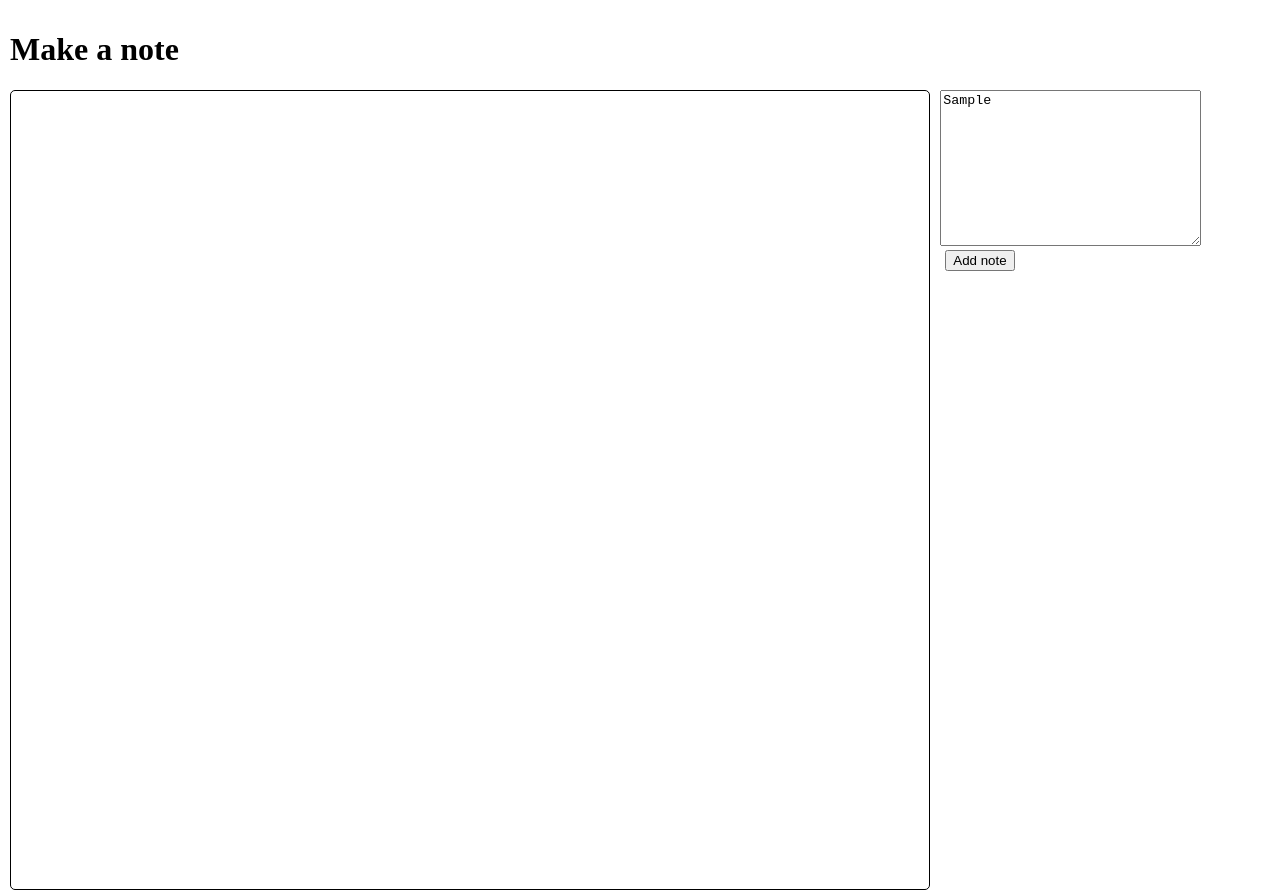
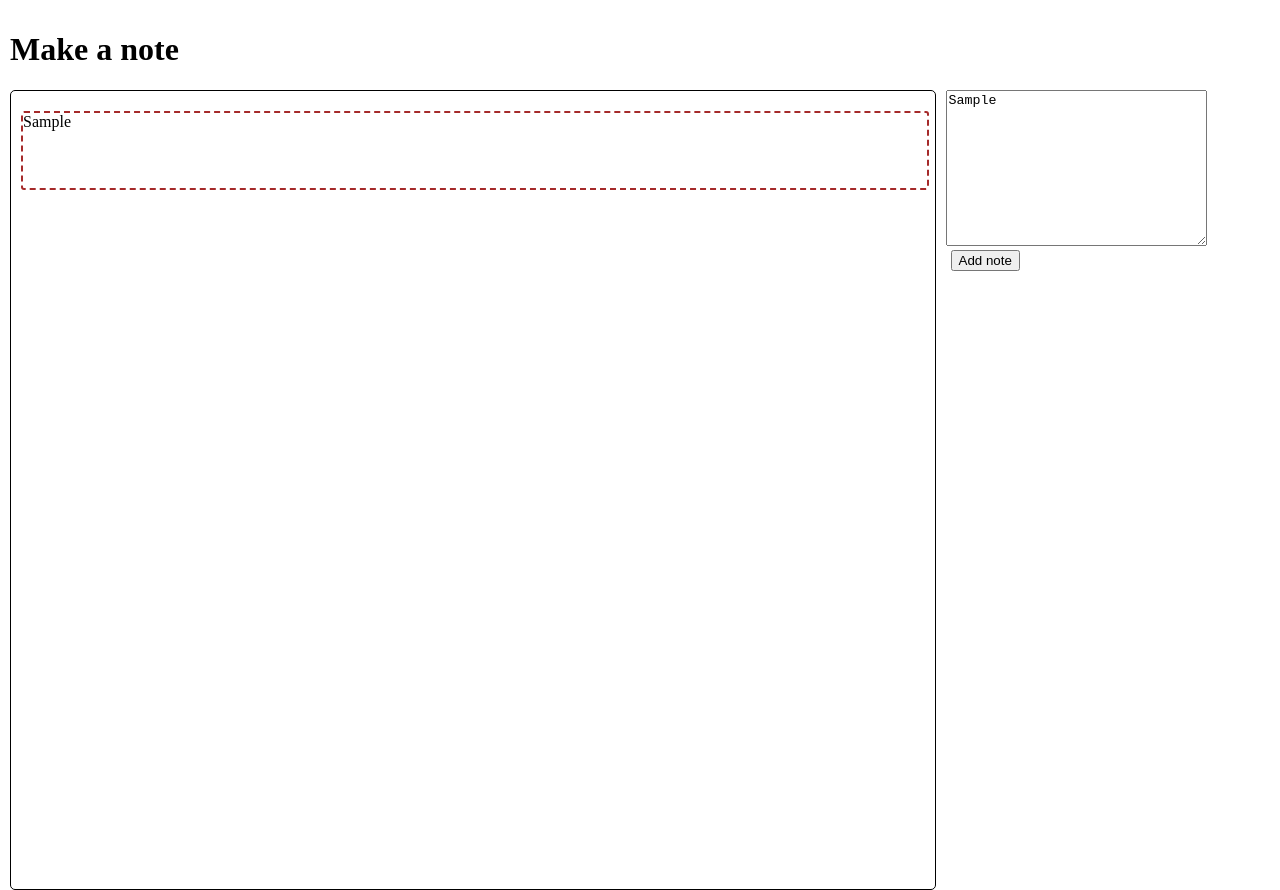
Before and after one commit to andranikm97/just-do-it, a website: page Notes-App/index.html in a window 1280 px wide. Both pictures are taken after typing "Sample" into the empty fields and a click on the button "Add note". Drawn offline with nearby package versions, Linux system fonts and the light colour scheme.

Commit message:
Notes App: get basic functionality working

```diff
--- a/Notes-App/index.html
+++ b/Notes-App/index.html
@@ -5,6 +5,7 @@
     <meta http-equiv="X-UA-Compatible" content="IE=edge" />
     <meta name="viewport" content="width=device-width, initial-scale=1.0" />
     <title>Notes App</title>
+    <script src="https://ajax.googleapis.com/ajax/libs/jquery/3.5.1/jquery.min.js"></script>
     <link rel="stylesheet" href="./styles.css" />
   </head>
   <body>
@@ -22,5 +23,7 @@
         <button type="button" id="add-button">Add note</button>
       </div>
     </div>
+
+    <script src="./index.js"></script>
   </body>
 </html>
--- a/Notes-App/index.js
+++ b/Notes-App/index.js
@@ -0,0 +1,25 @@
+// Add jquery
+// setup a listener for the button
+// link button click to fetching the value of the text box
+// design a functional component that will be the note
+// inject notes into the notes container
+// add date and title to note
+
+let addButton = $('#add-button');
+let inputContent = $('#note-input');
+let notes = $('#notes');
+
+addButton.click(() => {
+  if (inputContent.val()) {
+    notes.prepend(makeNote(inputContent.val()));
+  }
+
+  // inputContent.val('');
+});
+
+function makeNote(text) {
+  let note = `<div class="note">
+  <p>${text}</p>
+  </div>`;
+  return note;
+}
--- a/Notes-App/styles.css
+++ b/Notes-App/styles.css
@@ -28,6 +28,21 @@ body {
   border-radius: 5px;
   flex-basis: 75%;
   overflow: scroll;
+  padding: 10px;
+}
+
+.note {
+  width: 100%;
+  height: 75px;
+  border-style: dashed;
+  border-color: brown;
+  border-radius: 3px;
+  border-width: 2px;
+  margin: 10px 0px;
+}
+
+.note p {
+  margin: 0;
 }
 
 .notes-input-container {
```
Also changed, not shown: 1 other file.
